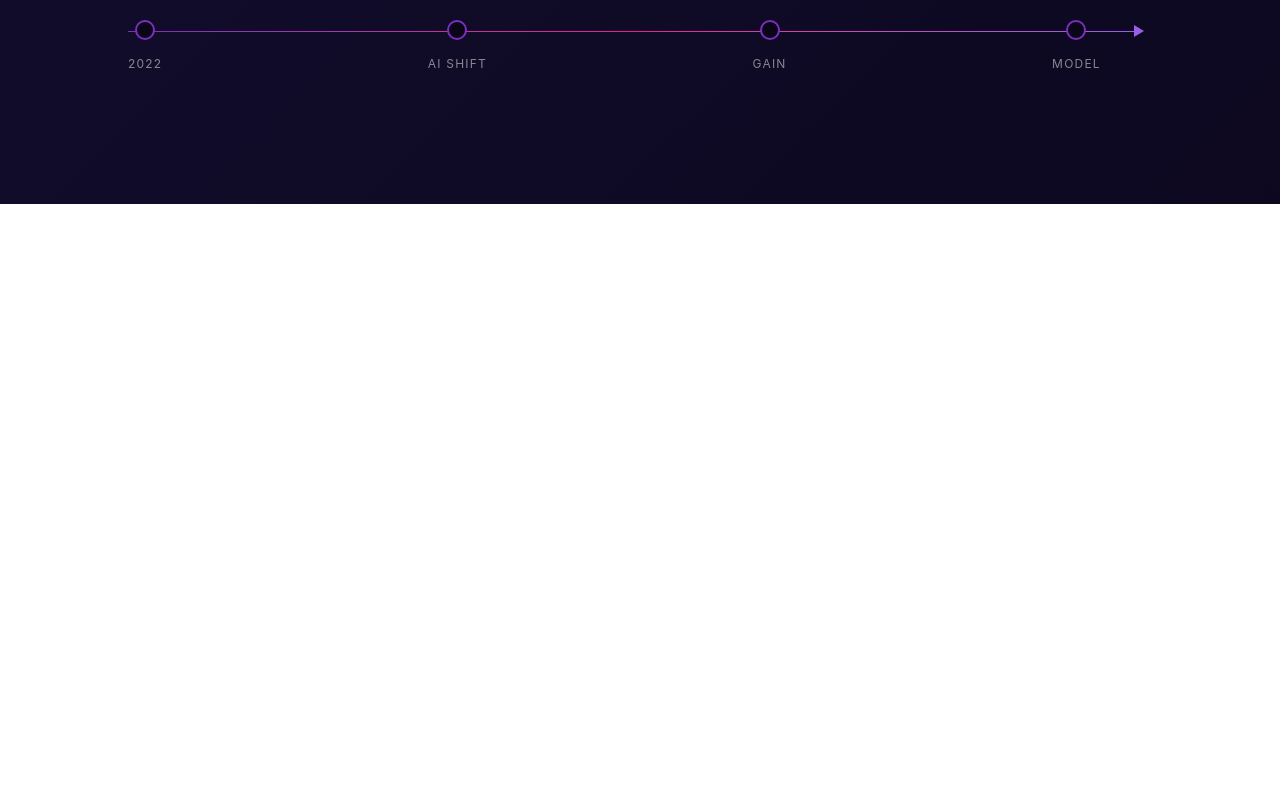
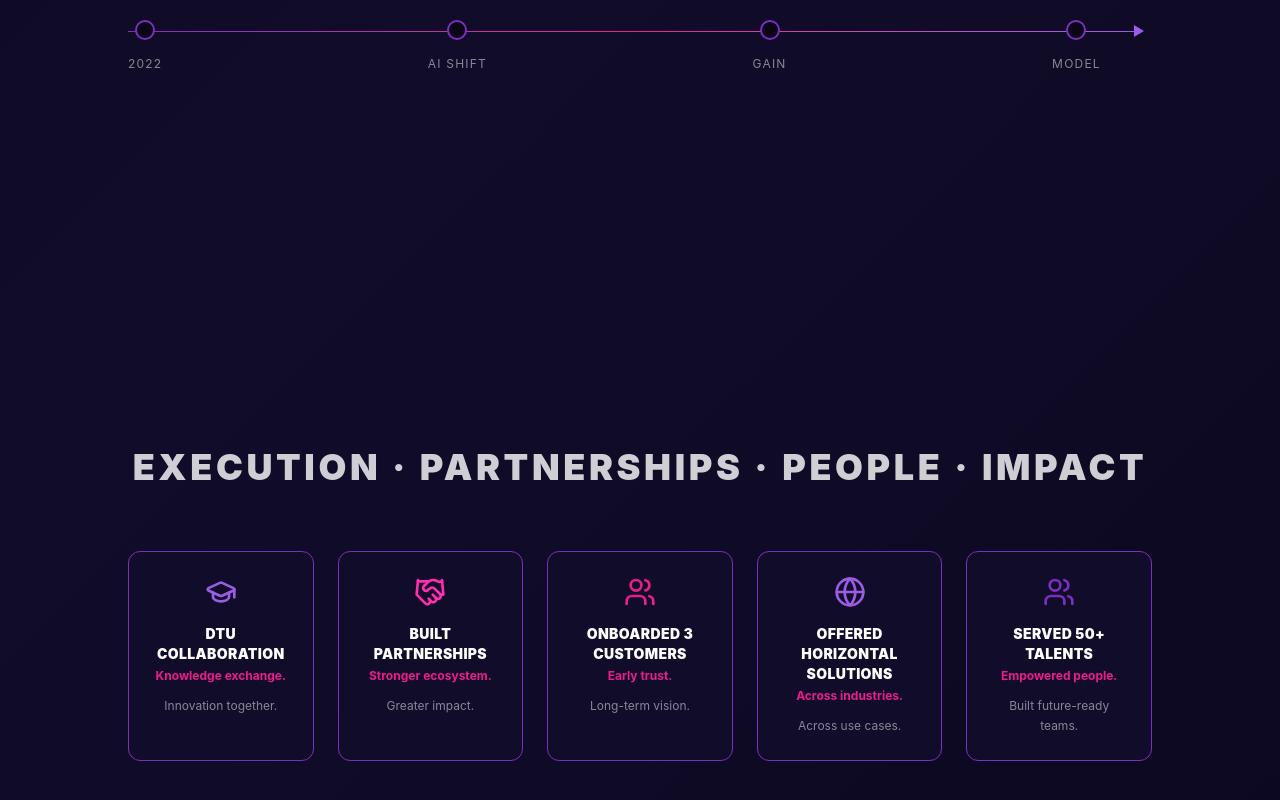
Before and after one commit to Matyas311/fendous-site, a React (Vite) app: page / in a window 1280 px wide. Shown: the part 1396-2196 px from the top of the page. Before the commit the page ends 1600 px from the top, so only its background shows below. Built offline with nearby package versions, Linux system fonts and the light colour scheme.

Commit message:
Execution block has been added

```diff
--- a/src/App.tsx
+++ b/src/App.tsx
@@ -1,6 +1,8 @@
+import ExecutionSection from "./components/ExecutionSection";
 import HeroSection from "./components/HeroSection";
 import JourneySection from "./components/JourneySection";
 import { Package, Network, Headphones } from "lucide-react";
+import { GraduationCap, Handshake, Users, Globe } from "lucide-react";
 
 function App() {
   return (
@@ -55,6 +57,46 @@ function App() {
           },
         ]}
       />
+      <ExecutionSection
+        heading="Execution · Partnerships · People · Impact"
+        cards={[
+          {
+            id: 1,
+            icon: <GraduationCap size={32} className="text-brand-violet" />,
+            title: "DTU Collaboration",
+            subtitle: "Knowledge exchange.",
+            description: "Innovation together.",
+          },
+          {
+            id: 2,
+            icon: <Handshake size={32} className="text-brand-magenta" />,
+            title: "Built Partnerships",
+            subtitle: "Stronger ecosystem.",
+            description: "Greater impact.",
+          },
+          {
+            id: 3,
+            icon: <Users size={32} className="text-brand-pink" />,
+            title: "Onboarded 3 Customers",
+            subtitle: "Early trust.",
+            description: "Long-term vision.",
+          },
+          {
+            id: 4,
+            icon: <Globe size={32} className="text-brand-violet" />,
+            title: "Offered Horizontal Solutions",
+            subtitle: "Across industries.",
+            description: "Across use cases.",
+          },
+          {
+            id: 5,
+            icon: <Users size={32} className="text-brand-purple" />,
+            title: "Served 50+ Talents",
+            subtitle: "Empowered people.",
+            description: "Built future-ready teams.",
+          },
+        ]}
+      />
     </>
   );
 }
--- /dev/null
+++ b/src/components/ExecutionSection.tsx
@@ -0,0 +1,47 @@
+interface ExecutionCard {
+  id: number;
+  icon: React.ReactNode;
+  title: string;
+  subtitle: string;
+  description: string;
+}
+
+interface ExecutionSectionProps {
+  heading: string;
+  cards: ExecutionCard[];
+}
+
+export default function ExecutionSection({
+  heading,
+  cards,
+}: ExecutionSectionProps) {
+  return (
+    <section className="min-h-screen text-white flex flex-col items-center justify-center px-12 py-20">
+      {/* Header */}
+      <h2 className="text-4xl font-black tracking-widest uppercase text-white/80 mb-16">
+        {heading}
+      </h2>
+
+      {/* Cards */}
+      <div className="grid grid-cols-5 gap-6 w-full max-w-5xl">
+        {cards.map((card) => (
+          <div
+            key={card.id}
+            className="bg-brand-card border border-brand-purple rounded-xl p-6 flex flex-col items-center text-center hover:border-brand-pink hover:shadow-[0_0_20px_rgba(233,30,140,0.2)] transition-all duration-300"
+          >
+            <div className="mb-4">{card.icon}</div>
+            <h3 className="text-white font-black text-sm tracking-wide uppercase mb-1">
+              {card.title}
+            </h3>
+            <p className="text-brand-pink text-xs font-bold mb-3">
+              {card.subtitle}
+            </p>
+            <p className="text-white/50 text-xs leading-relaxed">
+              {card.description}
+            </p>
+          </div>
+        ))}
+      </div>
+    </section>
+  );
+}
```
